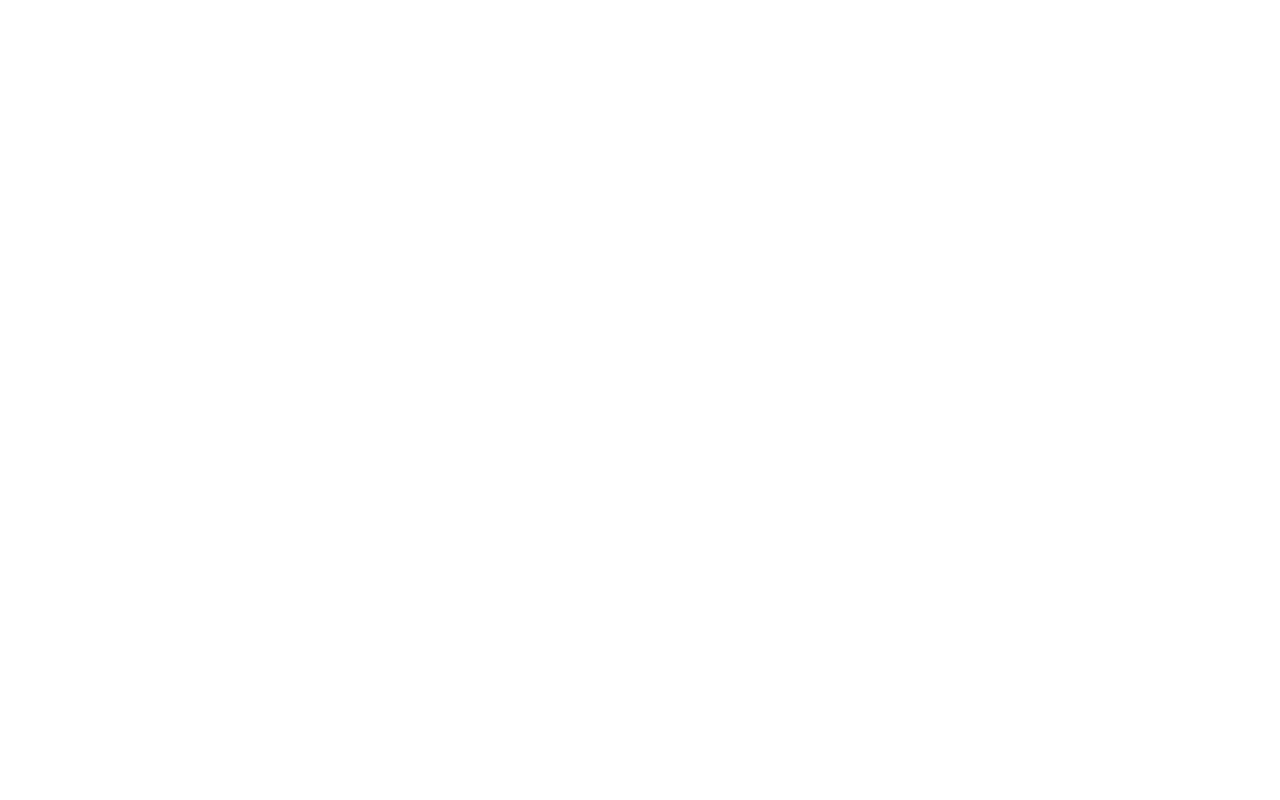
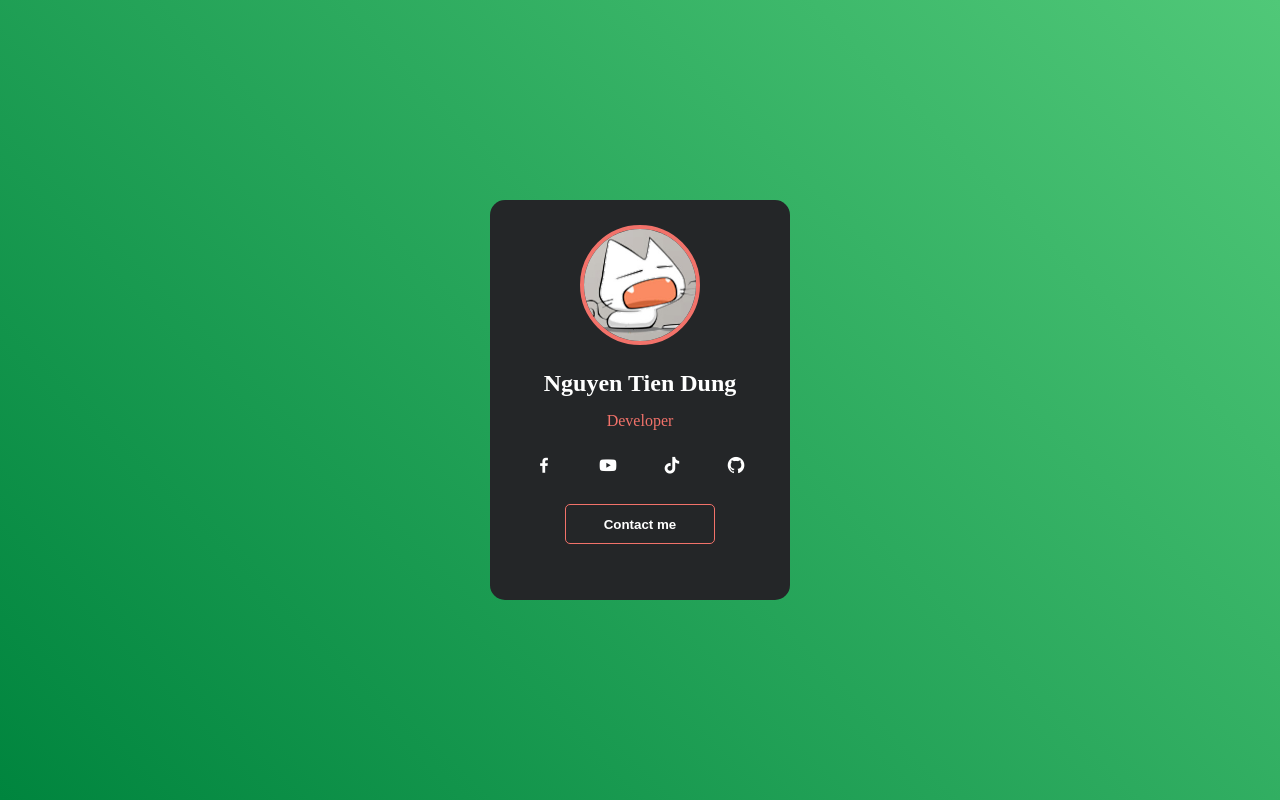
Before and after one commit to dungnt-hust/js-practice, a plain HTML site: page Profile Card/index.html in a window 1280 px wide. Drawn offline with nearby package versions, Linux system fonts and the light colour scheme; a web font is replaced by a local one.

Commit message:
profile card

```diff
--- a/Profile Card/index.html
+++ b/Profile Card/index.html
@@ -5,8 +5,26 @@
     <meta http-equiv="X-UA-Compatible" content="IE=edge">
     <meta name="viewport" content="width=device-width, initial-scale=1.0">
     <title>Document</title>
+    <link href='https://unpkg.com/boxicons@2.1.2/css/boxicons.min.css' rel='stylesheet'>
+    <link rel="stylesheet" href="style.css">
 </head>
 <body>
+    <div class="card">
+        <div class="card__img">
+            <img src="download.jpg" alt="">
+        </div>
+        <div class="info">
+            <h2>Nguyen Tien Dung</h2>
+            <p>Developer</p>
+            <div class="card__social">
+                <a  target="_blank" href=""><i class='bx bxl-facebook' ></i></a>
+                <a  target="_blank" href=""><i class='bx bxl-youtube' ></i></i></a>
+                <a  target="_blank" href=""><i class='bx bxl-tiktok' ></i></a>
+                <a  target="_blank" href=""><i class='bx bxl-github' ></i></a>
+            </div>
+            <button>Contact me</button>
+        </div>
 
+    </div>
 </body>
 </html>
--- a/Profile Card/style.css
+++ b/Profile Card/style.css
@@ -11,8 +11,103 @@
          url('../fonts/poppins-v20-latin-regular.svg#Poppins') format('svg'); /* Legacy iOS */
 }
 
+:root{
+    --pink-color: #f2726a;
+}
+
 *{
     margin: 0;
     padding: 0;
     box-sizing: border-box;
 }
+
+body{
+    height: 100vh;
+    background: linear-gradient(45deg, #00853e, #50c878);;
+    display: flex;
+    justify-content: center;
+    align-items: center;
+    font-family: "Poppins";
+}
+
+.card{
+    width: 300px;
+    height: 400px;
+    text-align: center;
+    background-color: #242628;
+    border-radius: 15px;
+    overflow: hidden;
+}
+.card .card__img{
+    width: 120px;
+    height: 120px;
+    overflow: hidden;
+    border-radius: 50%;
+    border: 4px solid var(--pink-color);
+    cursor: pointer;
+    margin: 25px auto;
+    transition :all 1s ;
+
+}
+
+.card .card__img img{
+    object-fit: cover;
+    width: 100%;
+    height: 100%;
+    object-position: center;
+}
+
+.card h2{
+    color: white;
+    margin: 15px 0;
+    font-weight: bold;
+}
+
+.card p{
+    color: var(--pink-color);
+    margin: 15px 0;
+}
+
+.card__social{
+    margin: 25px 0;
+}
+
+.card__social a{
+    color: white;
+    margin: 25px 20px;
+    font-size: 20px;
+    transition: 0.5s;
+}
+
+.card button{
+    width: 150px;
+    height: 40px;
+    border: 1px solid var(--pink-color);
+    background: transparent;
+    color: white;
+    border-radius: 5px;
+    cursor: pointer;
+    font-weight: bold;
+    transition: 0.5s;
+}
+
+.card__social a:hover{
+    color: var(--pink-color);
+}
+
+.card button:hover {
+    background: var(--pink-color);
+}
+
+.card .card__img:hover {
+    width: 100%;
+    height:100%;
+    border-radius: unset;
+    margin-top: 0px;
+    transform-origin: center;
+    border: none;
+    border-radius: 15px;
+}
+.card .card__img:hover ~ .info{
+    visibility: hidden;
+}
```
Also changed, not shown: Profile Card/download.jpg (added).
